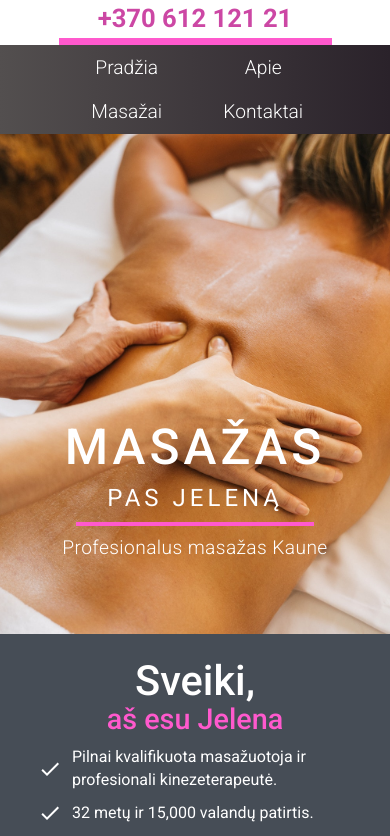
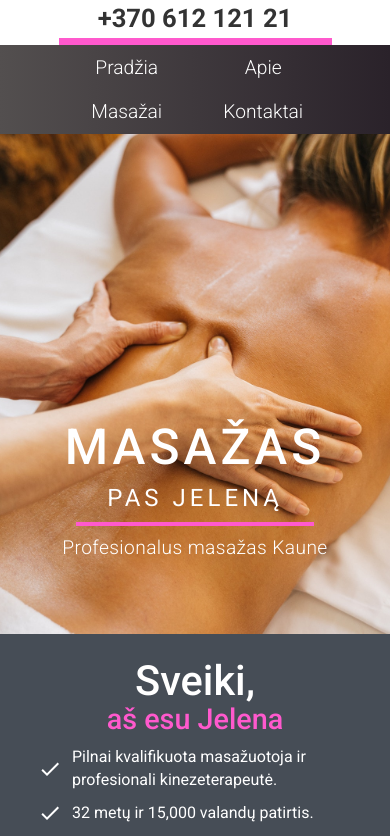
Before and after one commit to irgipaulius/website-masazai.net, a React (Create React App) app: page / in a window 390 px wide. Shown: the top 836 px of the page. Built offline with nearby package versions, Linux system fonts and the light colour scheme.

Commit message:
CSS fix for NavBar mob phone + Contacts phone

```diff
--- a/src/components/Contacts.module.css
+++ b/src/components/Contacts.module.css
@@ -41,7 +41,7 @@
   font-size: 3.6rem;
   font-weight: 500;
   margin-bottom: 0.8rem;
-  display: block;
+  display: inline-block;
   color: white;
 
   text-decoration: none;
--- a/src/components/NavBar.module.css
+++ b/src/components/NavBar.module.css
@@ -5,26 +5,27 @@
 }
 
 .navbar_mob_container {
+  max-width: 120rem;
+  margin: 0 auto;
+  text-align: center;
   background-color: white;
+
+  /* border: 1px solid blue; */
 }
 .navbar_mob,
 .navbar_mob:link,
 .navbar_mob:visited {
-  max-width: 120rem;
-  margin: 0 auto;
-  padding: 0.8rem 3.2rem;
-
+  padding: 0.8rem 0;
   font-size: 3.2rem;
   font-weight: 600;
-  text-align: center;
-  display: block;
+  display: inline-block;
   color: #333;
 
   text-decoration: none;
   cursor: pointer;
   transition: all 0.3s;
 
-  /* border: 1px solid blue; */
+  /* border: 1px solid red; */
 }
 .navbar_mob:hover,
 .navbar_mob:active {
```
